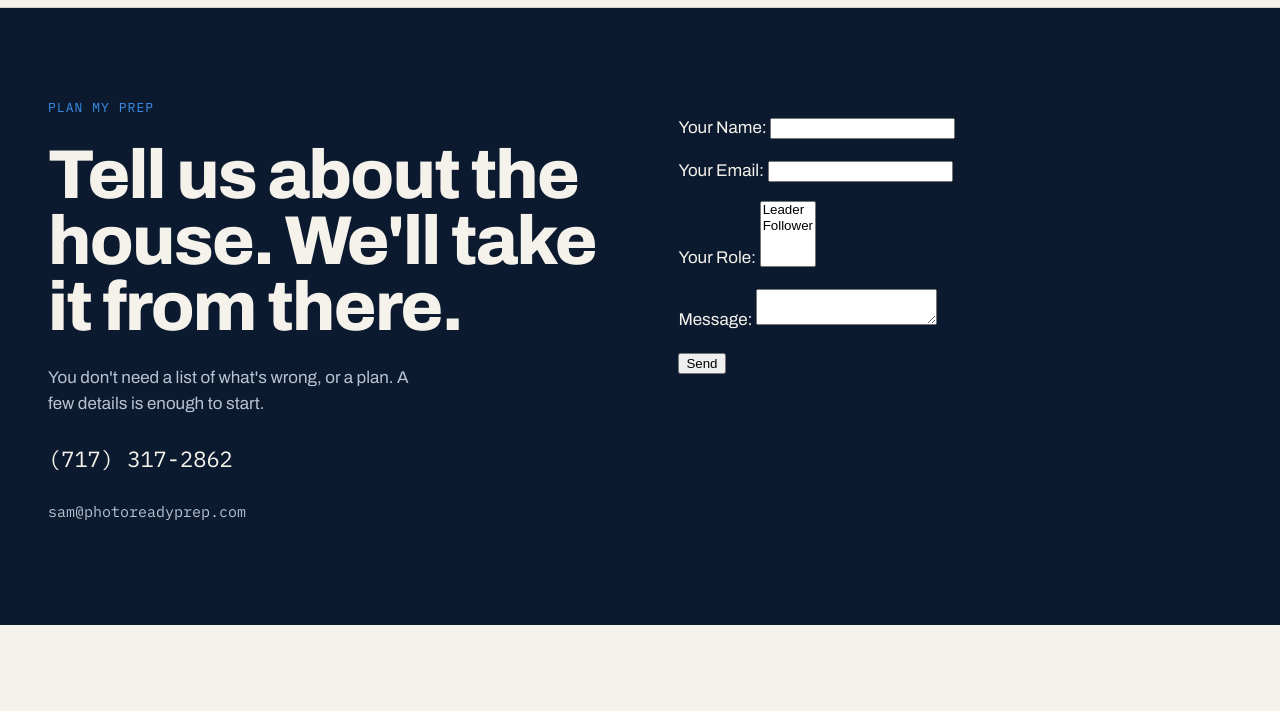
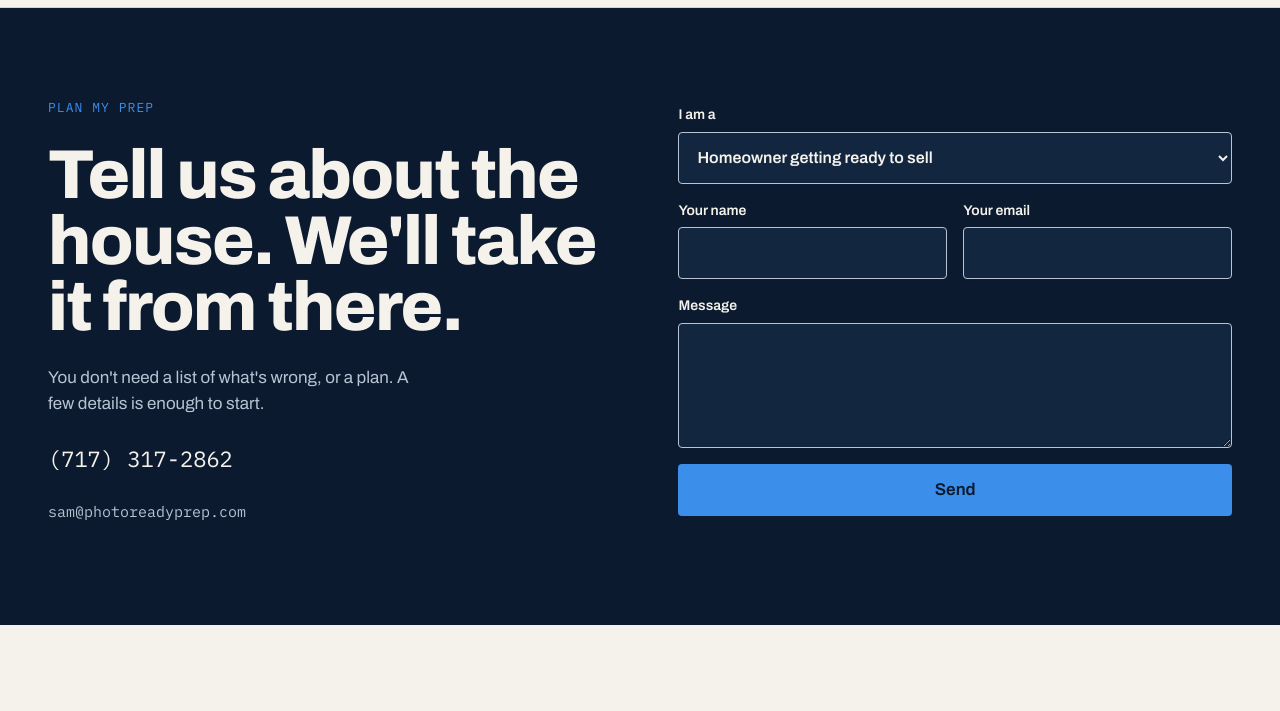
Before and after one commit to sammitrzyk/photoreadyreal, a plain HTML site: page contact.html in a window 1280 px wide. Shown: the part 89-800 px from the top of the page. Drawn offline with Linux system fonts and the light colour scheme.

Commit message:
Modernize contact form fields to match site's design system
Replace unstyled default form controls with the dark themed
pr-form/pr-input styling already used on index.html and agents.html,
while keeping the Netlify form submission working.

```diff
--- a/contact.html
+++ b/contact.html
@@ -66,25 +66,14 @@
 <a href="tel:+17173172862" style="font-family: 'IBM Plex Mono', monospace; font-size: 22px; color: #F5F2EC; text-decoration: none">(717) 317-2862</a>
 <a href="mailto:sam@photoreadyprep.com" style="font-family: 'IBM Plex Mono', monospace; font-size: 15px; color: #B8C3D3; text-decoration: none">sam@photoreadyprep.com</a>
 </div>
-<form name="contact" method="POST" netlify>
-  <p>
-    <label>Your Name: <input type="text" name="name" /></label>
-  </p>
-  <p>
-    <label>Your Email: <input type="email" name="email" /></label>
-  </p>
-  <p>
-    <label>Your Role: <select name="role[]" multiple>
-      <option value="leader">Leader</option>
-      <option value="follower">Follower</option>
-    </select></label>
-  </p>
-  <p>
-    <label>Message: <textarea name="message"></textarea></label>
-  </p>
-  <p>
-    <button type="submit">Send</button>
-  </p>
+<form class="pr-form" name="contact" method="POST" data-netlify="true" aria-label="Plan my prep" style="align-self: center">
+<input type="hidden" name="form-name" value="contact">
+<label class="pr-full" style="display: flex; flex-direction: column; gap: 6px; font-size: 14px; font-weight: 600">I am a
+<select class="pr-input" name="role"><option>Homeowner getting ready to sell</option><option>Listing agent referring a seller</option><option>Family member helping a parent</option></select></label>
+<label style="display: flex; flex-direction: column; gap: 6px; font-size: 14px; font-weight: 600">Your name<input class="pr-input" type="text" name="name" autocomplete="name"></label>
+<label style="display: flex; flex-direction: column; gap: 6px; font-size: 14px; font-weight: 600">Your email<input class="pr-input" type="email" name="email" autocomplete="email"></label>
+<label class="pr-full" style="display: flex; flex-direction: column; gap: 6px; font-size: 14px; font-weight: 600">Message<textarea class="pr-input" name="message" rows="4" style="min-height: 120px; resize: vertical"></textarea></label>
+<button class="pr-btn pr-btn-light pr-full" type="submit" style="border: 0; cursor: pointer; font: inherit; font-weight: 600">Send</button>
 </form>
 </div>
 </section>
```
